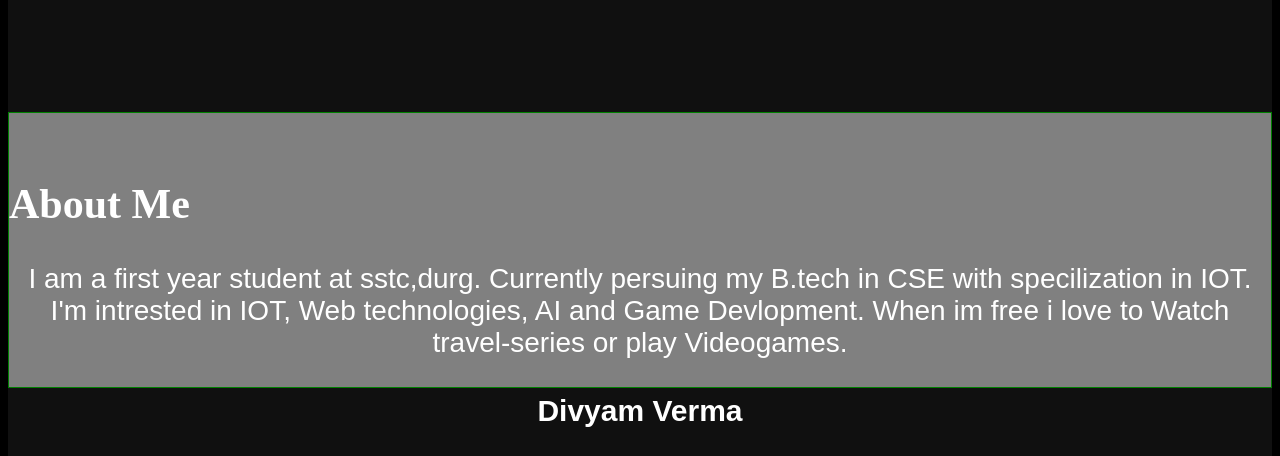
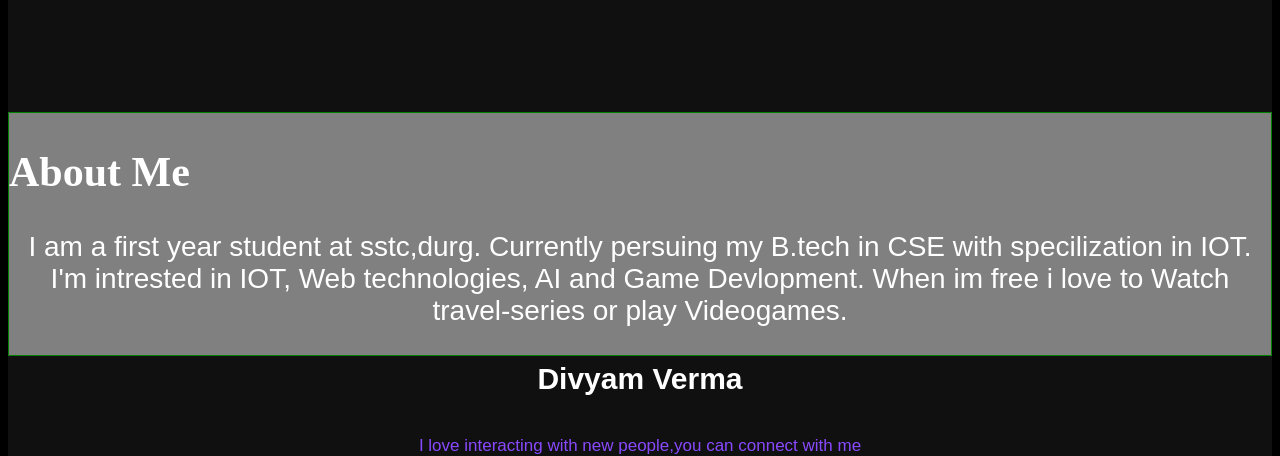
Before and after one commit to Divyam310303/first, a plain HTML site: page index.html in a window 1280 px wide. Shown: the part 972-1428 px from the top of the page. Drawn offline with Linux system fonts and the light colour scheme.

Commit message:
Update index.html

```diff
--- a/index.html
+++ b/index.html
@@ -242,7 +242,7 @@
 
 <section class="about" id="About">
    <div class="main">
-   <div class="boxed"><br>
+   <div class="boxed">
    <left><h2>About Me</h2><left>
    <center><p>I am a first year student at sstc,durg. Currently persuing my B.tech in CSE with specilization in IOT. I'm intrested in IOT, Web technologies, AI and Game Devlopment. When im free i love to Watch travel-series or play Videogames. </p></center>
                          </div>
```
